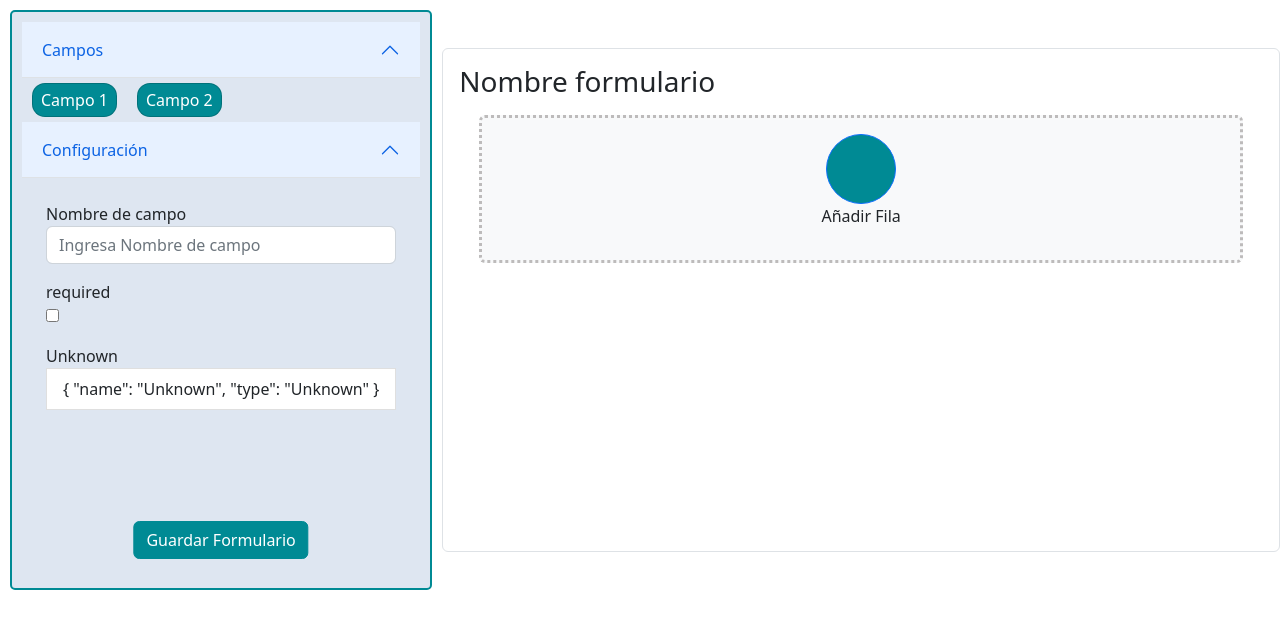
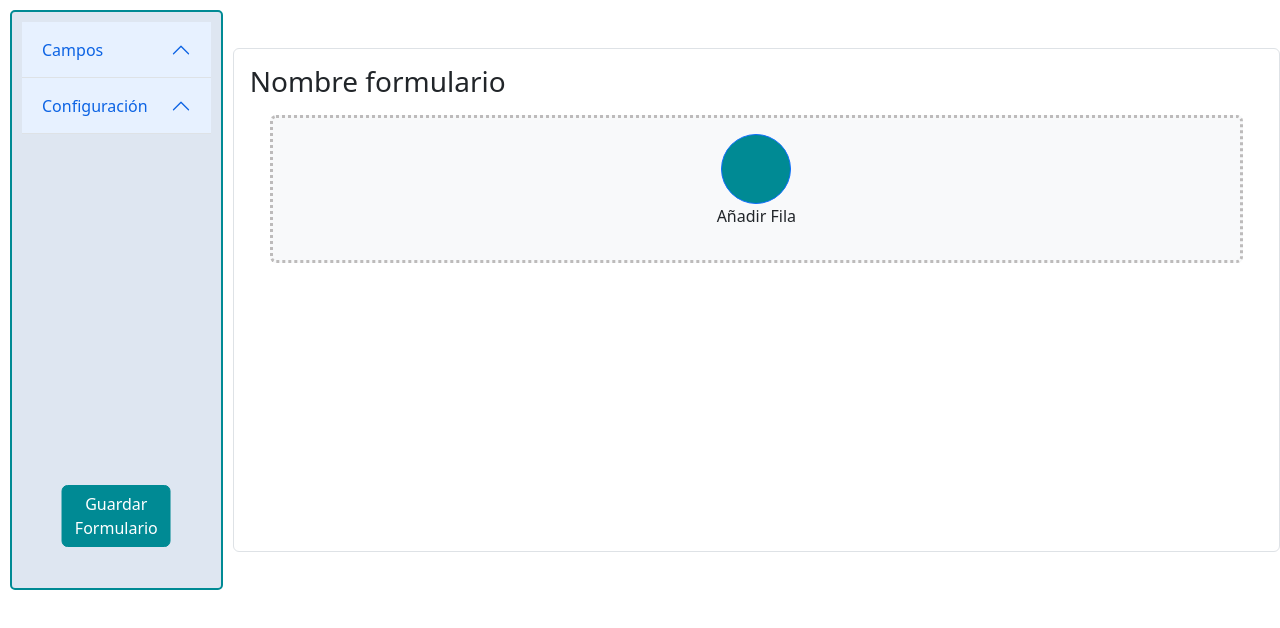
Before and after one commit to CoderhubSpA/sheets_form_builder_ui, a Vue app: page / in a window 1280 px wide. Shown: the top 628 px of the page. Built offline with nearby package versions, Linux system fonts and the light colour scheme; some icons are missing.

Commit message:
Implementacion de Vuex para campos y configuracion

```diff
--- a/package.json
+++ b/package.json
@@ -15,7 +15,9 @@
     "vue": "^2.7.10",
     "vue-awesome": "^4.5.0",
     "vue-axios": "^3.4.1",
-    "vuedraggable": "^2.24.3"
+    "vue-multiselect": "^2.1.6",
+    "vuedraggable": "^2.24.3",
+    "vuex": "^3.0.1"
   },
   "devDependencies": {
     "@vitejs/plugin-legacy": "^2.0.0",
--- /dev/null
+++ b/src/assets/store.js
@@ -0,0 +1,40 @@
+import Vue from "vue";
+import Vuex from 'vuex';
+import Axios from "axios";
+
+Vue.use(Vuex);
+
+export default new Vuex.Store({
+  state: {
+    config : [],
+    fields: [],
+    possible_fields: [{name: 'Campo 1'}, {name: 'Campo 2'}],
+    acciones_value: [],
+    acciones_options: [
+      {name: 'Guardar', action:'Guardar'},
+      {name: 'Guardar y Cerrar', action:'Guardar y Cerrar'},
+      {name: 'Guardar y Refrescar', action:'Guardar y Refrescar'},
+  ],
+  },
+
+  getters: {
+  },
+
+  mutations: {
+    SET_CONFIG(state, newConfig){
+      state.config = newConfig
+    },
+    SET_FIELDS(state, newFields){
+      state.fields = newFields
+    }
+  },
+
+  actions: {
+    setConfig({commit}, newConfig){
+      commit('SET_CONFIG', newConfig)
+    },
+    setFields({commit}, newFields){
+      commit('SET_FIELDS', newFields)
+    }
+  }
+});
--- a/src/components/FormComponent.vue
+++ b/src/components/FormComponent.vue
@@ -1,5 +1,5 @@
 <template>
-    <b-container class="border rounded my-5 p-3">
+    <b-container class="border rounded my-5 p-3" @click="clickOnForm()">
         <b-form-row class="w-100 mx-auto">
             <b-input v-model="name" v-if="editingName" class="text-left w-50"
             @keyup.enter="editingName = false"/>
--- a/src/components/Section.vue
+++ b/src/components/Section.vue
@@ -5,7 +5,7 @@
               <draggable >
                 <transition-group>
 
-                <div v-for="(section, index) in sections" :key="index">
+                <div v-for="(section, index) in sections" :key="index" @click="clickOnSection()">
                   <form>
                     <div class="form-group col-md-4">
                       <input type="text" class="form-control" placeholder="Nombre Sección">
@@ -63,6 +63,11 @@
         return {
           name:"",
         }
+      },
+      clickOnSection(){
+        console.log("click on section")
+        this.$store.dispatch("setConfig", [{name:'Nombre de seccion', type:'text-input'}]);
+        this.$store.dispatch("setFields", this.$store.state.possible_fields)
       }
     }
   };
--- a/src/components/Toolbox/DropdownMenu.vue
+++ b/src/components/Toolbox/ConfigDropdownMenu.vue
@@ -2,17 +2,10 @@
   <div>
     <b-button v-b-toggle="menu_id" class="accordion-button">{{ menu_name }}</b-button>
     <b-collapse visible :id="menu_id">
-      <div v-if="draggable_elements">
-        <draggable class="card-deck" style="display:flex; justify-content: flex-start;" group="Campos1">
-          <Campo v-for="element in elements" :key="element.name" :text="element.name">
-          </Campo>
-        </draggable>
-      </div>
-      <div v-else>
+      <div>
         <b-list-group style="padding: 1em">
-          <div v-for="element of elements" :key="element.name" style="padding: 0.5em">
+          <div v-for="(element, index) in $store.state.config" :key="element.name" style="padding: 0.5em">
             <label :for="'menu-'+menu_id+'-element-'+element.name">{{ element.name }}</label>
-
             <!-- v-if else depending on element.type -->
             <b-form-checkbox v-if="element.type=='checkbox'"
               :id="'menu-'+menu_id+'-element-'+element.name">
@@ -22,6 +15,16 @@
               :type="element.type"
               :placeholder="'Ingresa '+element.name">
             </b-form-input>
+            <multiselect v-else-if="element.type=='acciones'"
+              :type="element.type"
+              v-model="$store.state.acciones_value"
+              :options="$store.state.acciones_options"
+              :multiple="true" :close-on-select="false"
+              :clear-on-select="false" :preserve-search="true" placeholder="Seleccione acciones" label="action" track-by="action">
+              <template slot="selection" slot-scope="{ values, search, isOpen }">
+                <span class="multiselect__single" v-if="$store.state.acciones_value.length &amp;&amp; !isOpen">{{ $store.state.acciones_value.length }} options selected</span>
+              </template>
+            </multiselect>
             <b-list-group-item v-else>
               {{ element }}
             </b-list-group-item>
@@ -34,26 +37,22 @@
 
 <script>
 import draggable from 'vuedraggable';
-import Campo from './CampoComponent.vue';
+import multiselect from 'vue-multiselect';
 
 export default {
   name: 'DropdownMenu',
   components: {
-    Campo,
     draggable,
+    multiselect,
   },
   props: {
     menu_name: {
       type: String,
-      required: true,
+      required: false,
     },
     menu_id: {
       type: String,
-      required: true,
-    },
-    elements: {
-      type: Array,
-      required: true,
+      required: false,
     },
     draggable_elements: {
       type: Boolean,
@@ -62,6 +61,7 @@ export default {
   },
   data() {
     return {
+
     }
   },
 }
--- /dev/null
+++ b/src/components/Toolbox/FieldsDropdownMenu.vue
@@ -0,0 +1,46 @@
+<template>
+  <div>
+    <b-button v-b-toggle="menu_id" class="accordion-button">{{ menu_name }}</b-button>
+    <b-collapse visible :id="menu_id">
+      <div>
+        <draggable class="card-deck" style="display:flex; justify-content: flex-start;" group="Campos1">
+          <Campo v-for="(element, index) in $store.state.fields" :key="element.name" :text="element.name">
+          </Campo>
+        </draggable>
+      </div>
+    </b-collapse>
+  </div>
+</template>
+
+<script>
+import draggable from 'vuedraggable';
+import multiselect from 'vue-multiselect';
+import Campo from './CampoComponent.vue';
+
+export default {
+  name: 'DropdownMenu',
+  components: {
+    Campo,
+    draggable,
+    multiselect,
+  },
+  props: {
+    menu_name: {
+      type: String,
+      required: false,
+    },
+    menu_id: {
+      type: String,
+      required: false,
+    },
+    draggable_elements: {
+      type: Boolean,
+      default: false,
+    }
+  },
+  data() {
+    return {
+    }
+  },
+}
+</script>
--- a/src/components/Toolbox/ToolboxComponent.vue
+++ b/src/components/Toolbox/ToolboxComponent.vue
@@ -1,15 +1,11 @@
 <template>
   <div class="panel accordion align-self-stretch" id="tool-box" style="position: relative">
-    <DropdownMenu
+    <fields
       :menu_name="'Campos'"
-      :menu_id="'panelsStayOpen-collapseOne'"
-      :elements="[{name: 'Campo 1'}, {name: 'Campo 2'}]"
-      :draggable_elements="true"></DropdownMenu>
-    <DropdownMenu
+      :menu_id="'panelsStayOpen-collapseOne'"></fields>
+    <config
       :menu_name="'Configuración'"
-      :menu_id="'panelsStayOpen-collapseTwo'"
-      :elements="[{name: 'Nombre de campo', type: 'text-input'}, {name: 'required', type: 'checkbox'}, {name: 'Unknown', type: 'Unknown'}]"
-    ></DropdownMenu>
+      :menu_id="'panelsStayOpen-collapseTwo'"></config>
     <div style="height: 100px"><!-- <div style="position: relative; bottom: 0;"> -->
       <b-button variant="primary" class="button-save-form" style="position: absolute; bottom: 10px; left: 50%; -transform: translate(-50%, -50%);">
         Guardar Formulario
@@ -22,12 +18,14 @@
 import 'bootstrap'
 import 'bootstrap/dist/css/bootstrap.min.css'
 
-import DropdownMenu from './DropdownMenu.vue';
+import fields from './FieldsDropdownMenu.vue';
+import config from './ConfigDropdownMenu.vue';
 
 export default {
   name: 'ToolboxComponent',
   components: {
-    DropdownMenu,
+    fields,
+    config,
   },
   data() {
 
--- a/src/main.js
+++ b/src/main.js
@@ -2,6 +2,7 @@ import Vue from 'vue'
 import App from './App.vue'
 import Icon from 'vue-awesome/components/Icon'
 import BootstrapVue from 'bootstrap-vue'
+import store from './assets/store'
 
 import "vue-awesome/icons";
 import 'bootstrap'
@@ -12,5 +13,6 @@ Vue.component("v-icon", Icon);
 Vue.use(BootstrapVue);
 
 new Vue({
+  store,
   render: (h) => h(App)
 }).$mount('#app')
```
Also changed, not shown: 1 other file (tests, documents, lock files or other folders).
